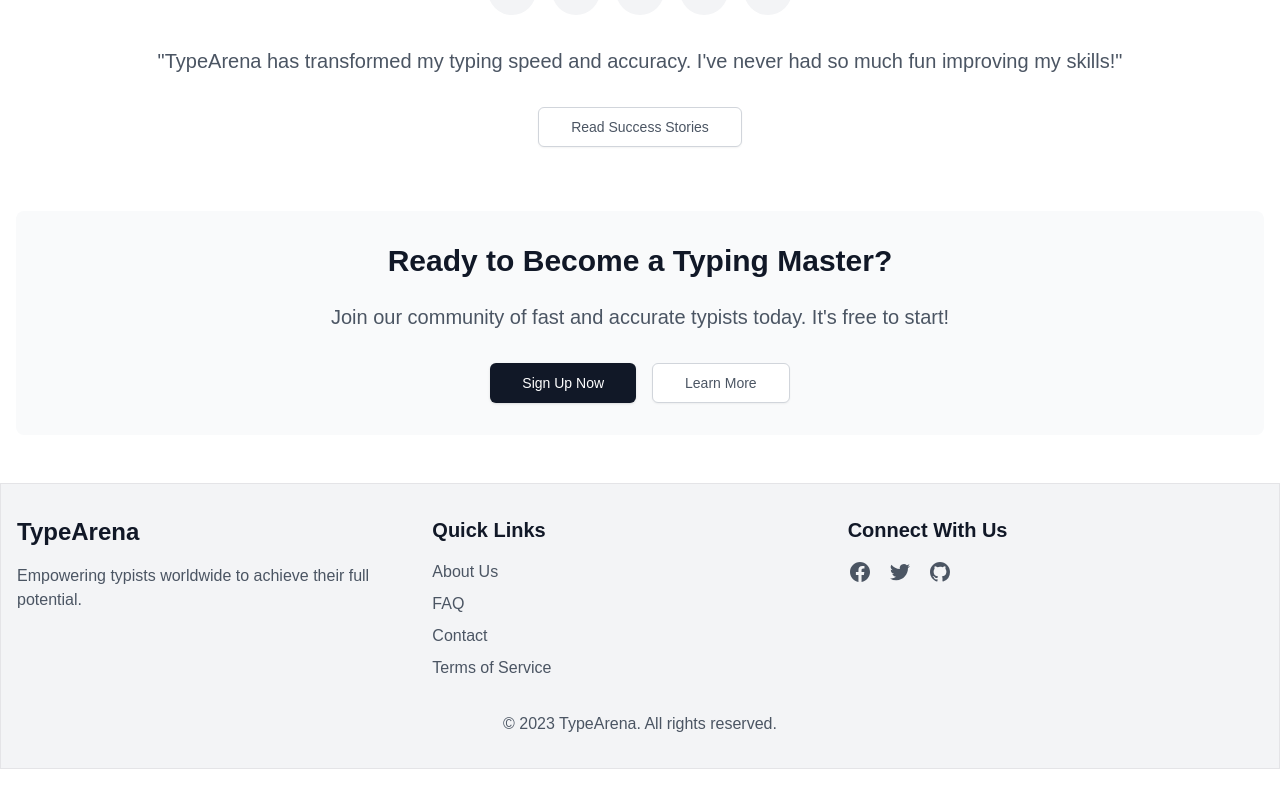
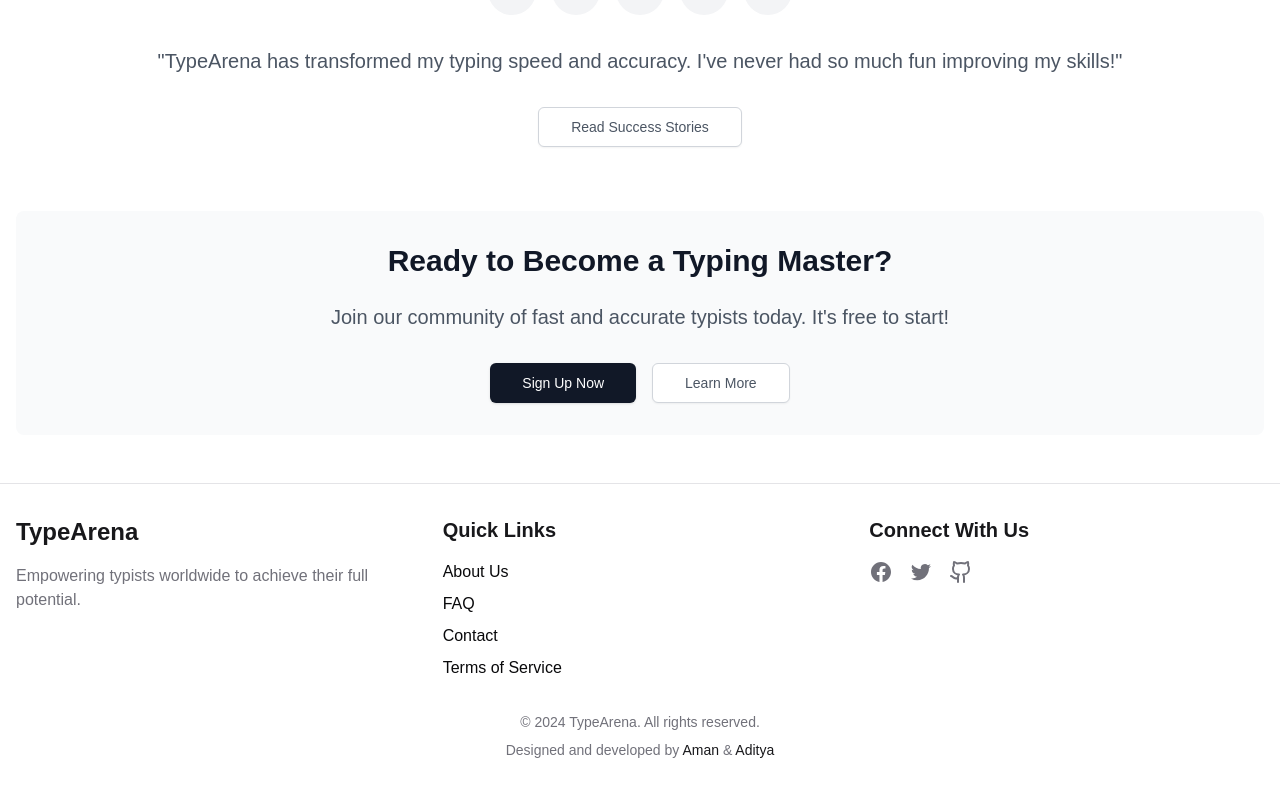
Before and after one commit to itzamanjain/TypeArena, a Next.js app: page / in a window 1280 px wide. Shown: the part 1054-1846 px from the top of the page. Before the commit the page ends 1823 px from the top, so only its background shows below. Built offline with nearby package versions, Linux system fonts and the light colour scheme.

Commit message:
Refactor footer and navbar components

```diff
--- a/src/components/custom/Footer.tsx
+++ b/src/components/custom/Footer.tsx
@@ -1,49 +1,51 @@
 import Link from 'next/link'
+import { Github } from 'lucide-react'
 
 export function Footer() {
   return (
-    <footer className="bg-gray-100 border  text-gray-600 py-8">
+    <footer className="bg-background border-t text-foreground py-8 transition-colors duration-300">
       <div className="container mx-auto px-4">
-        <div className="flex flex-wrap justify-between">
-          <div className="w-full md:w-1/3 mb-6 md:mb-0">
-            <h4 className="text-2xl font-bold text-gray-900 mb-4">TypeArena</h4>
-            <p>Empowering typists worldwide to achieve their full potential.</p>
+        <div className="grid grid-cols-1 md:grid-cols-3 gap-8">
+          <div>
+            <h4 className="text-2xl font-bold text-primary mb-4">TypeArena</h4>
+            <p className="text-muted-foreground">Empowering typists worldwide to achieve their full potential.</p>
           </div>
-          <div className="w-full md:w-1/3 mb-6 md:mb-0">
-            <h5 className="text-xl font-semibold text-gray-900 mb-4">Quick Links</h5>
+          <div>
+            <h5 className="text-xl font-semibold text-primary mb-4">Quick Links</h5>
             <ul className="space-y-2">
-              <li><Link href="/about" className="hover:text-gray-900 transition-colors">About Us</Link></li>
-              <li><Link href="/faq" className="hover:text-gray-900 transition-colors">FAQ</Link></li>
-              <li><Link href="/contact" className="hover:text-gray-900 transition-colors">Contact</Link></li>
-              <li><Link href="/terms" className="hover:text-gray-900 transition-colors">Terms of Service</Link></li>
+              <li><Link href="/about" className="hover:text-primary transition-colors">About Us</Link></li>
+              <li><Link href="/faq" className="hover:text-primary transition-colors">FAQ</Link></li>
+              <li><Link href="/contact" className="hover:text-primary transition-colors">Contact</Link></li>
+              <li><Link href="/terms" className="hover:text-primary transition-colors">Terms of Service</Link></li>
             </ul>
           </div>
-          <div className="w-full md:w-1/3">
-            <h5 className="text-xl font-semibold text-gray-900 mb-4">Connect With Us</h5>
+          <div>
+            <h5 className="text-xl font-semibold text-primary mb-4">Connect With Us</h5>
             <div className="flex space-x-4">
-              <a href="#" className="text-gray-600 hover:text-gray-900 transition-colors">
-                <span className="sr-only">Facebook</span>
+              <a href="#" className="text-muted-foreground hover:text-primary transition-colors" aria-label="Facebook">
                 <svg className="w-6 h-6" fill="currentColor" viewBox="0 0 24 24" aria-hidden="true">
                   <path fillRule="evenodd" d="M22 12c0-5.523-4.477-10-10-10S2 6.477 2 12c0 4.991 3.657 9.128 8.438 9.878v-6.987h-2.54V12h2.54V9.797c0-2.506 1.492-3.89 3.777-3.89 1.094 0 2.238.195 2.238.195v2.46h-1.26c-1.243 0-1.63.771-1.63 1.562V12h2.773l-.443 2.89h-2.33v6.988C18.343 21.128 22 16.991 22 12z" clipRule="evenodd" />
                 </svg>
               </a>
-              <a href="#" className="text-gray-600 hover:text-gray-900 transition-colors">
-                <span className="sr-only">Twitter</span>
+              <a href="#" className="text-muted-foreground hover:text-primary transition-colors" aria-label="Twitter">
                 <svg className="w-6 h-6" fill="currentColor" viewBox="0 0 24 24" aria-hidden="true">
                   <path d="M8.29 20.251c7.547 0 11.675-6.253 11.675-11.675 0-.178 0-.355-.012-.53A8.348 8.348 0 0022 5.92a8.19 8.19 0 01-2.357.646 4.118 4.118 0 001.804-2.27 8.224 8.224 0 01-2.605.996 4.107 4.107 0 00-6.993 3.743 11.65 11.65 0 01-8.457-4.287 4.106 4.106 0 001.27 5.477A4.072 4.072 0 012.8 9.713v.052a4.105 4.105 0 003.292 4.022 4.095 4.095 0 01-1.853.07 4.108 4.108 0 003.834 2.85A8.233 8.233 0 012 18.407a11.616 11.616 0 006.29 1.84" />
                 </svg>
               </a>
-              <a href="#" className="text-gray-600 hover:text-gray-900 transition-colors">
-                <span className="sr-only">GitHub</span>
-                <svg className="w-6 h-6" fill="currentColor" viewBox="0 0 24 24" aria-hidden="true">
-                  <path fillRule="evenodd" d="M12 2C6.477 2 2 6.484 2 12.017c0 4.425 2.865 8.18 6.839 9.504.5.092.682-.217.682-.483 0-.237-.008-.868-.013-1.703-2.782.605-3.369-1.343-3.369-1.343-.454-1.158-1.11-1.466-1.11-1.466-.908-.62.069-.608.069-.608 1.003.07 1.531 1.032 1.531 1.032.892 1.53 2.341 1.088 2.91.832.092-.647.35-1.088.636-1.338-2.22-.253-4.555-1.113-4.555-4.951 0-1.093.39-1.988 1.029-2.688-.103-.253-.446-1.272.098-2.65 0 0 .84-.27 2.75 1.026A9.564 9.564 0 0112 6.844c.85.004 1.705.115 2.504.337 1.909-1.296 2.747-1.027 2.747-1.027.546 1.379.202 2.398.1 2.651.64.7 1.028 1.595 1.028 2.688 0 3.848-2.339 4.695-4.566 4.943.359.309.678.92.678 1.855 0 1.338-.012 2.419-.012 2.747 0 .268.18.58.688.482A10.019 10.019 0 0022 12.017C22 6.484 17.522 2 12 2z" clipRule="evenodd" />
-                </svg>
+              <a href="#" className="text-muted-foreground hover:text-primary transition-colors" aria-label="GitHub">
+                <Github className="w-6 h-6" />
               </a>
             </div>
           </div>
         </div>
-        <div className="mt-8 text-center">
-          <p>&copy; 2023 TypeArena. All rights reserved.</p>
+        <div className="mt-8 text-center text-sm text-muted-foreground">
+          <p>&copy; {new Date().getFullYear()} TypeArena. All rights reserved.</p>
+          <p className="mt-2">
+            Designed and developed by{' '}
+            <a href="https://github.com/itzamanjain" className="text-primary hover:underline" target="_blank" rel="noopener noreferrer">Aman</a>
+            {' '}&{' '}
+            <a href="https://github.com/adityaxjain" className="text-primary hover:underline" target="_blank" rel="noopener noreferrer">Aditya</a>
+          </p>
         </div>
       </div>
     </footer>
--- a/src/components/custom/Navbar.tsx
+++ b/src/components/custom/Navbar.tsx
@@ -11,8 +11,8 @@ const NavItems = () => (
     <Link href="/playground" className="text-gray-600 dark:text-white hover:text-gray-900 transition-colors">
       Play Now
     </Link>
-    <Link href="/leaderboard" className="text-gray-600 dark:text-white hover:text-gray-900 transition-colors">
-      Leaderboard
+    <Link href="/lobby" className="text-gray-600 dark:text-white hover:text-gray-900 transition-colors">
+      Play with friends
     </Link>
     <Link href="/signup" className="text-gray-600 dark:text-white hover:text-gray-900 transition-colors">
       Join Now
```
